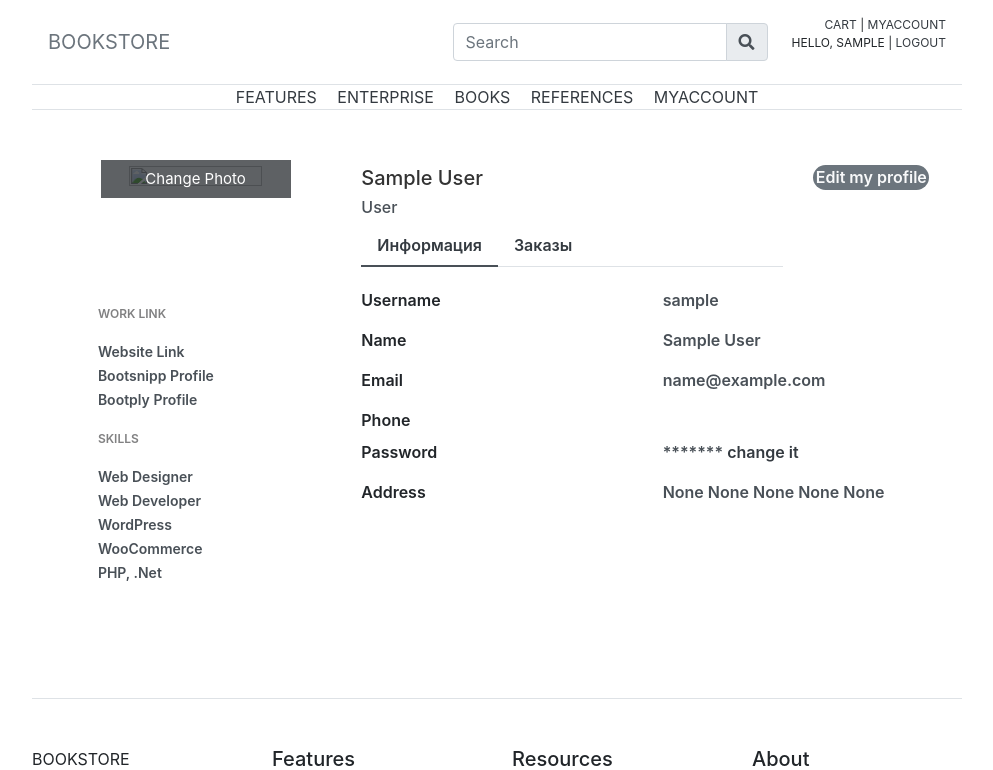
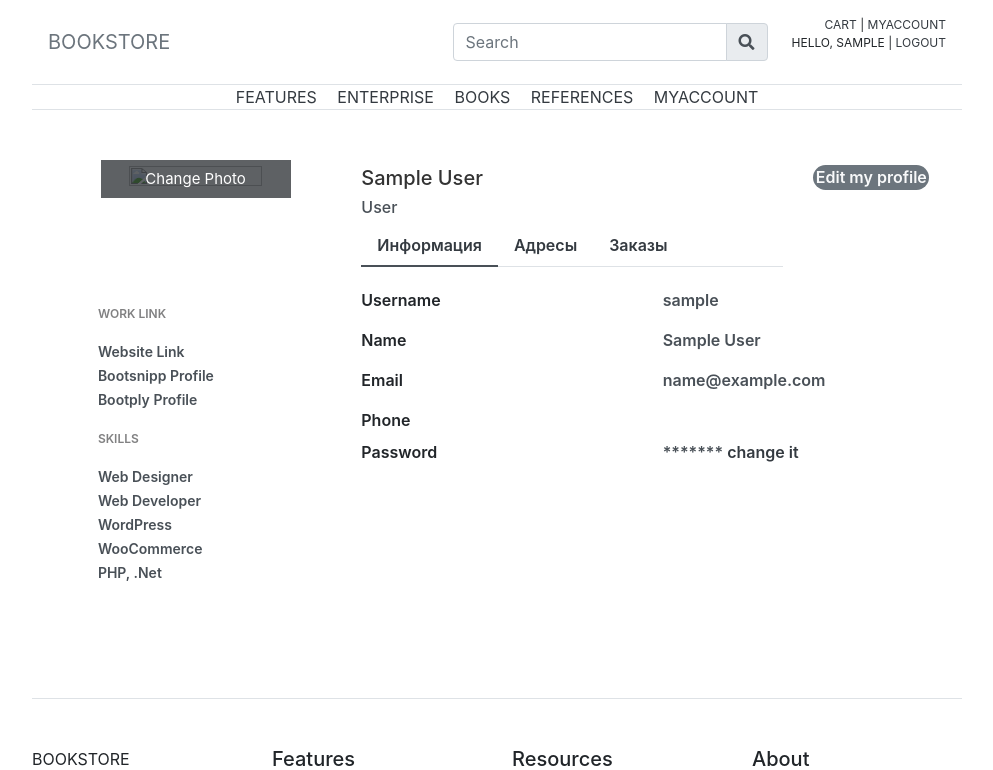
Before and after one commit to xistadi/BookStore, a Django app: page /accounts/ in a window 1280 px wide. Shown: the top 770 px of the page, without its empty margins (143-1136 px from the left). Run offline with Django 3.2, Linux system fonts and the light colour scheme; the visitor is signed in with stand-in values (Sample User, id 1); data comes from the database, SQL or seed files in the repository; some libraries are stand-ins or nearby versions.

Commit message:
CD profile address

```diff
--- a/src/myauth/urls.py
+++ b/src/myauth/urls.py
@@ -8,6 +8,8 @@ urlpatterns = [
     path('login/', views.MyLoginView.as_view(), name='login'),
     path('logout/', views.MyLogoutView.as_view(), name='logout'),
     path('signup/', views.SignUpView.as_view(), name='signup'),
+    path('create_address/', views.CreateProfileAddress.as_view(), name='create_address'),
+    path('delete_address/<int:pk>', views.DeleteProfileAddress.as_view(), name='delete_address'),
     path('password_reset/', views.MyPasswordResetView.as_view(), name='password_reset'),
     path('password_reset_done/', views.MyPasswordResetDoneView.as_view(), name='password_reset_done'),
     path('password_reset_complete/', views.MyPasswordResetCompleteView.as_view(), name='password_reset_complete'),
--- a/src/myauth/views.py
+++ b/src/myauth/views.py
@@ -5,7 +5,7 @@ from django.contrib.auth.models import User
 from django.urls import reverse_lazy
 from django.contrib.auth.mixins import LoginRequiredMixin
 
-from . import forms
+from . import forms, models
 
 
 class MyLoginView(views.LoginView):
@@ -91,3 +91,19 @@ class ProfileUpdateView(generic.edit.UpdateView):
 
     def get_object(self):
         return self.request.user
+
+
+class CreateProfileAddress(generic.CreateView):
+    form_class = forms.ProfileAddressUpdateForm
+    template_name = 'address_create.html'
+    success_url = reverse_lazy('myaccount')
+
+    def form_valid(self, form):
+        form.instance.profile = self.request.user.profile
+        return super(CreateProfileAddress, self).form_valid(form)
+
+
+class DeleteProfileAddress(generic.DeleteView):
+    model = models.ProfileAddress
+    template_name = 'address_delete.html'
+    success_url = reverse_lazy('myaccount')
--- a/src/templates/my_account.html
+++ b/src/templates/my_account.html
@@ -29,6 +29,9 @@
             <ul class="nav nav-tabs" id="myTab" role="tablist">
               <li class="nav-item">
                 <a class="nav-link active text-dark" id="home-tab" data-toggle="tab" href="#home" role="tab" aria-controls="home" aria-selected="true">Информация</a>
+              </li>
+              <li class="nav-item">
+                <a class="nav-link text-dark" id="adresses-tab" data-toggle="tab" href="#addresses" role="tab" aria-controls="adresses" aria-selected="false">Адресы</a>
               </li>
               <li class="nav-item">
                 <a class="nav-link text-dark" id="profile-tab" data-toggle="tab" href="#profile" role="tab" aria-controls="profile" aria-selected="false">Заказы</a>
@@ -98,19 +101,45 @@
                   <p>******* <a href="password_change/" class="text-dark text-decoration-none">change it</a></p>
                 </div>
               </div>
+            </div>
+            <div class="tab-pane fade" id="addresses" role="tabpanel" aria-labelledby="addresses-tab">
+              <div class="row border-bottom mb-2">
+                  <div class="col-6"><h3>Addresses</h3></div>
+                  <div class="col-6 text-right"><a class="btn btn-outline-success" href="{% url 'create_address' %}"><i class="far fa-plus-square"></i></a></div>
+              </div>
               <div class="row">
-                <div class="col-md-6">
-                    <label>Address</label>
-                </div>
-                <div class="col-md-6">
-                  <p>{% for address in user.profile.profile_address.all %}
-                  {{ address.country }}
-                  {{ address.city }}
-                  {{ address.index }}
-                  {{ address.address1 }}
-                  {{ address.address2 }}
-                  {% endfor %}</p>
-                </div>
+                {% for address in user.profile.profile_address.all %}
+                  <div class="col-6" id="accordion">
+                    <div class="card border-dark mb-3" style="max-width: 18rem;">
+                      <div class="card-header">
+                        <a class="card-link text-dark" data-toggle="collapse" href="#collapse{{ forloop.counter }}">
+                          <div class="row">
+                            <div class="col-7 mt-2">
+                              Address {{ forloop.counter }}
+                            </div>
+                            <div class="col-5">
+                              <div class="btn-group" role="group" aria-label="Basic example">
+                                <button type="button" class="btn btn-outline-dark"><i class="far fa-edit"></i></button>
+                                <button type="button" class="btn btn-outline-dark"><i class="far fa-trash-alt"></i></button>
+                              </div>
+                            </div>
+                          </div>
+                        </a>
+                      </div>
+                      <div id="collapse{{ forloop.counter }}" class="collapse" data-parent="#accordion">
+                      <div class="card-body text-dark">
+                        <p class="card-text">
+                          Страна: {{ address.country }}<br>
+                          Город: {{ address.city }}<br>
+                          Индекс: {{ address.index }}<br>
+                          Адрес1: {{ address.address1 }}<br>
+                          Адрес2: {{ address.address2 }}<br>
+                        </p>
+                      </div>
+                      </div>
+                    </div>
+                  </div>
+                {% endfor %}
               </div>
             </div>
             <div class="tab-pane fade" id="profile" role="tabpanel" aria-labelledby="profile-tab">
```
Also changed, not shown: src/templates/address_create.html (added, +11 -0 lines), src/templates/address_delete.html (added, +10 -0 lines).
